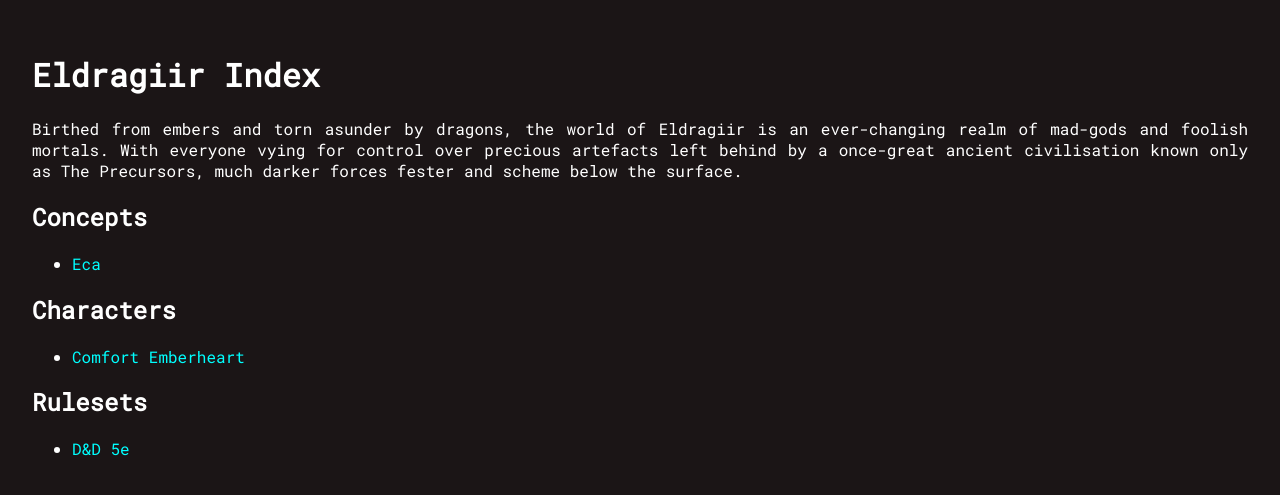
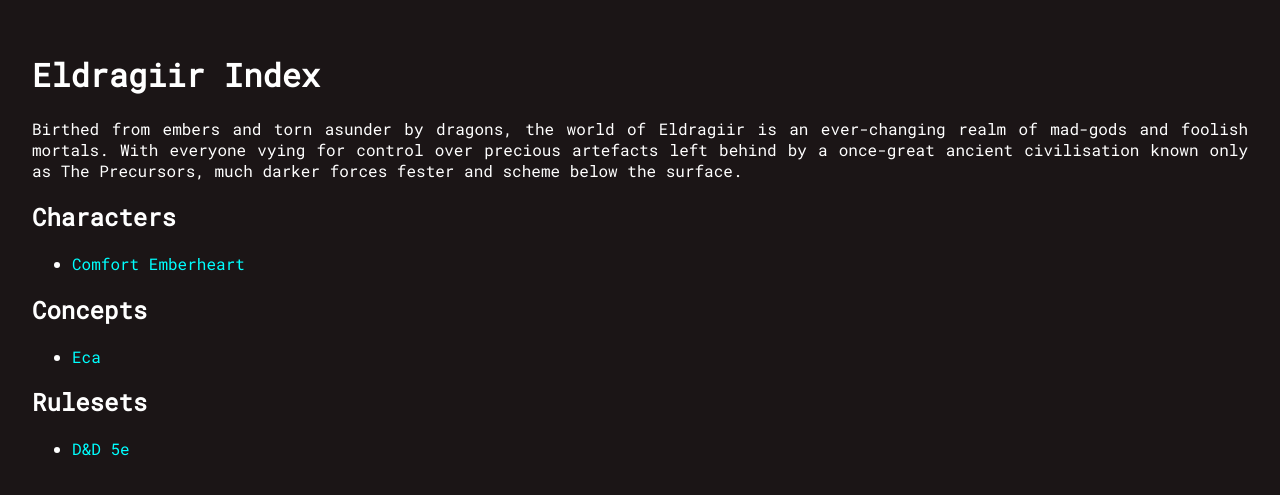
Before and after one commit to zuedev/eldragiir.guide, a Jekyll site: the page built from docs/index.html, in a window 1280 px wide. Shown: the top 495 px of the page. Built offline with Jekyll 4.4.1, drawn with Linux system fonts in a browser that asks for light colours; part of the change alters nothing that is shown.

```diff
--- a/docs/index.html
+++ b/docs/index.html
@@ -9,7 +9,8 @@ description: Birthed from embers and torn asunder by dragons, the world of Eldra
   {{ page.description }}
 </p>
 
-{% for category in site.categories %}
+{% assign my_categories = (site.categories | sort ) %} {% for category in
+my_categories %}
 <h2 class="capitalize">{{ category[0] }}</h2>
 <ul>
   {% for post in category[1] %}
```
